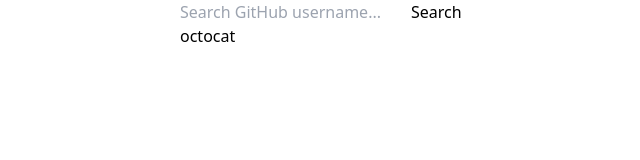
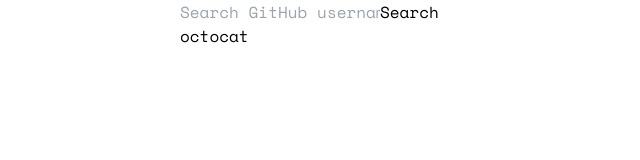
Before and after one commit to Anemoiaa/github-user-search-app, a React (Create React App) app: page / in a window 1280 px wide. Shown: the top 160 px of the page, without its empty margins (119-759 px from the left). Built offline with nearby package versions, Linux system fonts and the light colour scheme; the HTML template or start-up script is replaced by a standard one.

Commit message:
init fonts

```diff
--- a/src/App.js
+++ b/src/App.js
@@ -49,7 +49,7 @@
     setUser(user);
   }
   return (
-    <div className="w-full md:max-w-[573px] lg:max-w-[730px] mx-auto px-[24px]">
+    <div className="w-full md:max-w-[573px] lg:max-w-[730px] mx-auto px-[24px] font-mono font-normal">
       <SearchBar query={query} setQuery={setQuery} fetchUser={fetchUser} />
       <User user={user} />
     </div>
--- a/src/index.css
+++ b/src/index.css
@@ -1,3 +1,5 @@
+@import url('https://fonts.googleapis.com/css2?family=Space+Mono:wght@400;700&display=swap');
+
 @tailwind base;
 @tailwind components;
 @tailwind utilities;
--- a/tailwind.config.js
+++ b/tailwind.config.js
@@ -7,6 +7,9 @@
   ],
   theme: {
     extend: {},
+    fontFamily: {
+      "mono": ['Space Mono', 'monospace'],
+    }
   },
   plugins: [],
 }
```
